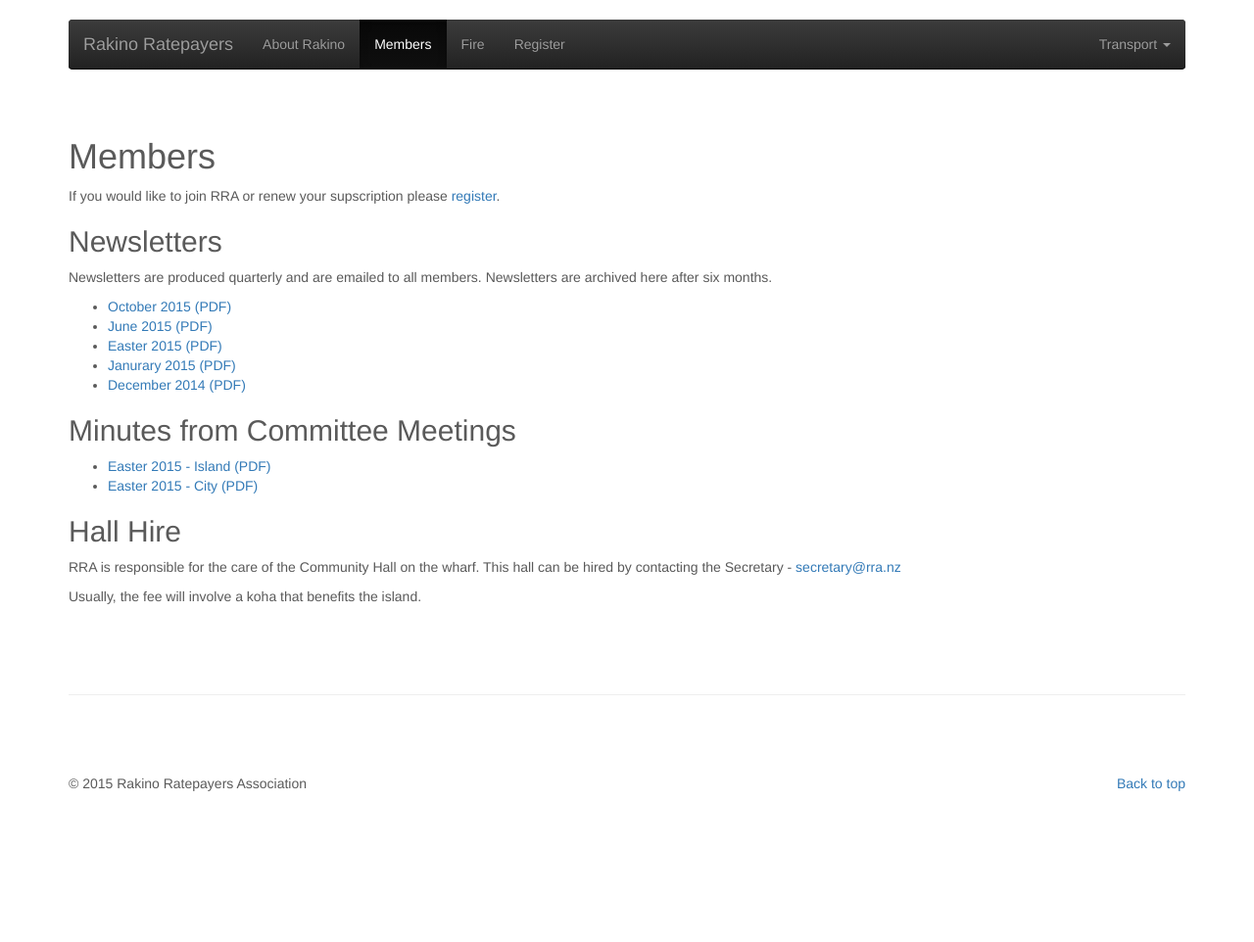
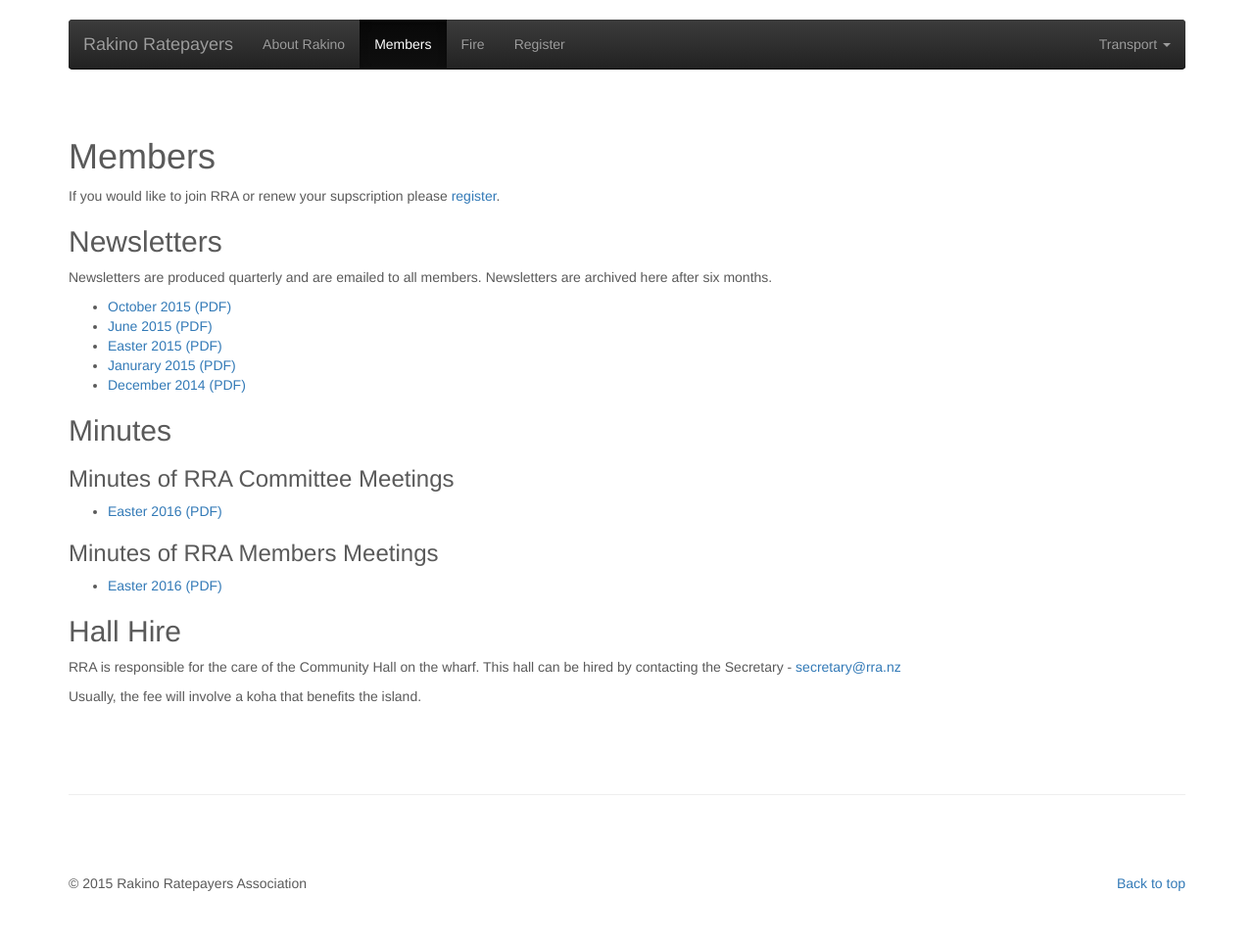
Before and after one commit to rakinoratepayers/rakinoratepayers.github.io, a Jekyll site: the page built from members.md, in a window 1280 px wide. Shown: the whole page at 98% size. Built offline with Jekyll 4.4.1, drawn with Linux system fonts in a browser that asks for light colours; nearby versions of some CDN libraries; before the commit the page ends 900 px from its top, so only the background shows below that.

Commit message:
rename minutes to have date first
split minutes into members and committee

```diff
--- a/members.md
+++ b/members.md
@@ -21,9 +21,13 @@ Newsletters are produced quarterly and are emailed to all members. Newsletters a
 - [Janurary 2015 (PDF)](/assets/newsletters/RRA_Newsletter_2015_01.pdf)
 - [December 2014 (PDF)](/assets/newsletters/RRA_Newsletter_2014_12.pdf)
 
-## Minutes from Committee Meetings
-- [Easter 2015 - Island (PDF)](/assets/minutes/RRA_Committee_Minutes_2016_03_24.pdf)
-- [Easter 2015 - City (PDF)](/assets/minutes/RRA_Committee_Minutes_2016_03_27.pdf)
+## Minutes
+
+### Minutes of RRA Committee Meetings
+- [Easter 2016 (PDF)](/assets/minutes/2016_03_24_RRA_Committee_Minutes.pdf)
+
+### Minutes of RRA Members Meetings
+- [Easter 2016 (PDF)](/assets/minutes/2016_03_27_RRA_Members_Minutes.pdf)
 
 
 ## Hall Hire
```
Also changed, not shown: 8 other files.
